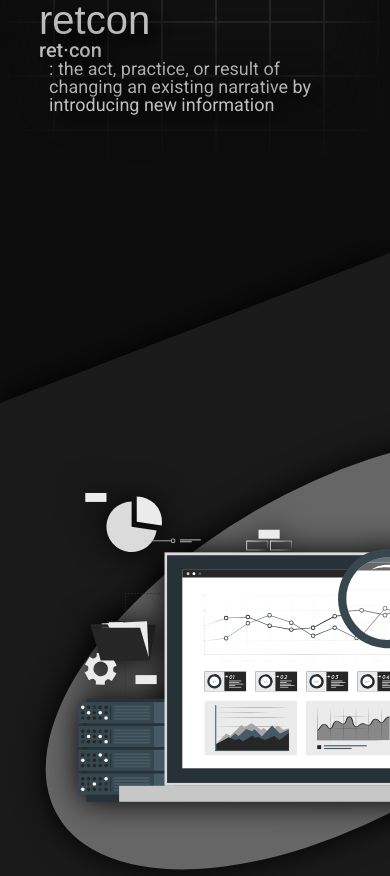
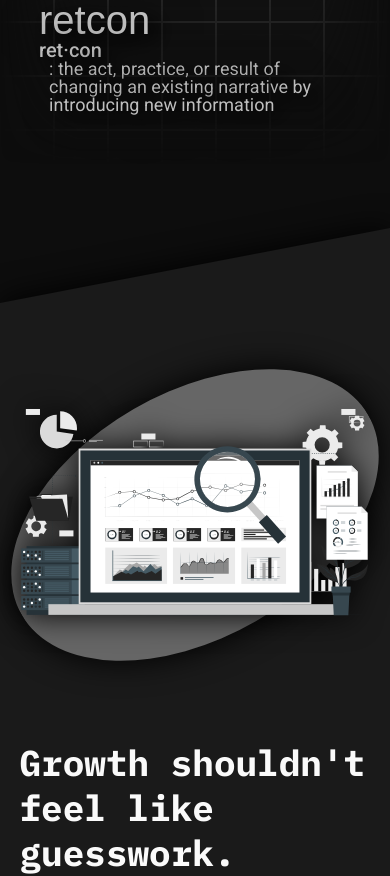
Before and after one commit to evan-baron/retcon-consulting, a Next.js app: page / in a window 390 px wide. Shown: the part 680-1556 px from the top of the page. Built offline with nearby package versions, Linux system fonts and the light colour scheme; a web font is replaced by a local one.

Commit message:
mobile responsive for phone vertical done

```diff
--- a/src/app/components/background/BackgroundEffect.tsx
+++ b/src/app/components/background/BackgroundEffect.tsx
@@ -56,10 +56,12 @@ function BackgroundEffect() {
 			}, 1000);
 		};
 
+		// For desktop
 		const moveEffect = (event: MouseEvent) => {
 			showEffect(event.clientX, event.clientY);
 		};
 
+		// For touch devices
 		const touchEffect = (event: TouchEvent) => {
 			if (event.touches.length > 0) {
 				const touch = event.touches[0];
--- a/src/app/components/contact/Contact.tsx
+++ b/src/app/components/contact/Contact.tsx
@@ -181,8 +181,8 @@ function Contact({ id }: { id: string }) {
 
 						<fieldset className={styles['services-wrapper']}>
 							<legend className={styles.h3}>
-								Service(s) Needed{' '}
-								<span className={styles.required}>(Choose at least one)</span>
+								Service(s) Needed:{' '}
+								<span className={styles.required}>(Select at least one)</span>
 							</legend>
 							<div id='services' className={styles['services-checkboxes']}>
 								<label>
@@ -239,7 +239,8 @@ function Contact({ id }: { id: string }) {
 
 						<div className={styles['message-wrapper']}>
 							<label htmlFor='message'>
-								Message: <span className={styles.required}>(Required)</span>
+								Add a brief description:{' '}
+								<span className={styles.required}>(Required)</span>
 							</label>
 							<textarea
 								id='message'
--- a/src/app/components/contact/contact.module.scss
+++ b/src/app/components/contact/contact.module.scss
@@ -17,12 +17,22 @@
 		gap: 3rem;
 		z-index: 5;
 
+		@media screen and (max-width: 500px) {
+			padding: 0 1rem;
+			margin-top: 2rem;
+		}
+
 		.h2 {
 			font-size: 4rem;
 			text-shadow: 0.5rem 0.5rem 1rem black, 0.5rem 0.5rem 2rem black,
 				0.5rem 0.5rem 3rem black;
 			padding-top: 2rem;
 			color: var(--gray1);
+
+			@media screen and (max-width: 500px) {
+				font-size: 2.5rem;
+				padding-top: 0;
+			}
 		}
 
 		label,
@@ -30,6 +40,10 @@
 			font-size: 1.5rem;
 			font-weight: 500;
 			color: var(--gray1);
+
+			@media screen and (max-width: 500px) {
+				font-size: 1.125rem;
+			}
 		}
 
 		.h3 {
@@ -40,6 +54,10 @@
 			font-size: 2.5rem;
 			margin-bottom: 0.5rem;
 			color: var(--gray1);
+
+			@media screen and (max-width: 500px) {
+				font-size: 1.5rem;
+			}
 		}
 
 		.contact-form {
@@ -53,13 +71,27 @@
 			border-radius: 0.5rem;
 			box-shadow: 0.5rem 0.5rem 1rem black;
 
+			@media screen and (max-width: 500px) {
+				padding: 0.75rem 1rem;
+			}
+
 			.required {
 				font-size: 1.125rem;
+
+				@media screen and (max-width: 500px) {
+					font-size: 0.875rem;
+				}
 			}
 
 			.names-wrapper {
 				display: flex;
 				gap: 2rem;
+
+				@media screen and (max-width: 500px) {
+					flex-direction: column;
+					gap: 1rem;
+					margin-bottom: 1rem;
+				}
 
 				.name-input {
 					flex: 1;
@@ -84,12 +116,23 @@
 				display: flex;
 				gap: 2rem;
 
+				@media screen and (max-width: 500px) {
+					flex-direction: column;
+					gap: 1rem;
+					margin-bottom: 1rem;
+				}
+
 				.communication-input {
 					width: 50%;
 					display: flex;
 					flex-direction: column;
 					gap: 0.5rem;
 					margin-bottom: 1rem;
+
+					@media screen and (max-width: 500px) {
+						width: 100%;
+						margin-bottom: 0;
+					}
 
 					input {
 						border: 2px solid var(--gray5);
@@ -120,6 +163,10 @@
 						color: var(--main-gray);
 						display: flex;
 						align-items: center;
+
+						@media screen and (max-width: 500px) {
+							font-size: 1rem;
+						}
 					}
 
 					input[type='checkbox'] {
@@ -133,6 +180,13 @@
 						&:checked {
 							accent-color: var(--main-teal);
 						}
+					}
+				}
+
+				.required {
+					@media screen and (max-width: 500px) {
+						margin-top: 0.25rem;
+						display: block;
 					}
 				}
 			}
--- a/src/app/components/footer/Footer.tsx
+++ b/src/app/components/footer/Footer.tsx
@@ -6,21 +6,38 @@ import React from 'react';
 // Styles imports
 import styles from './footer.module.scss';
 
+// Context
+import { useAppContext } from '@/app/context/AppContext';
+
 // MUI icons
 import { LinkedIn, Instagram, Facebook, Twitter } from '@mui/icons-material';
 
 function Footer() {
+	const { isTouchDevice, windowWidth } = useAppContext();
+
 	return (
 		<div className={styles['footer-wrapper']}>
+			{(!windowWidth || windowWidth <= 500) && (
+				<a
+					href='#'
+					className={`${styles['to-top']} ${
+						isTouchDevice && styles['hover-enabled']
+					}`}
+				>
+					&uarr; To the top &uarr;
+				</a>
+			)}
 			<div className={styles.footer}>
 				<div className={styles['footer-content']}>
 					<span>
 						&copy; {new Date().getFullYear()} Retcon Consulting. All rights
 						reserved.
 					</span>
-					<a href='#' className={styles['to-top']}>
-						&uarr; To the top &uarr;
-					</a>
+					{windowWidth && windowWidth > 500 && (
+						<a href='#' className={styles['to-top']}>
+							&uarr; To the top &uarr;
+						</a>
+					)}
 					<div className={styles['social-icons']}>
 						<LinkedIn className={styles.icon} />
 						<Twitter className={styles.icon} />
--- a/src/app/components/footer/footer.module.scss
+++ b/src/app/components/footer/footer.module.scss
@@ -6,6 +6,13 @@
 	padding: 0 2rem;
 
 	user-select: none;
+
+	@media screen and (max-width: 500px) {
+		height: auto;
+		flex-direction: column;
+		gap: 1rem;
+		align-items: center;
+	}
 
 	.footer {
 		width: 100%;
@@ -19,6 +26,10 @@
 		gap: 3rem;
 		border-top: 2px solid var(--main-gray);
 
+		@media screen and (max-width: 500px) {
+			padding: 1rem 0;
+		}
+
 		.footer-content {
 			display: flex;
 			align-items: center;
@@ -28,9 +39,19 @@
 			gap: 2rem;
 			font-size: 1.125rem;
 
+			@media screen and (max-width: 500px) {
+				flex-direction: column;
+				gap: 1rem;
+				font-size: 1rem;
+				text-wrap: pretty;
+				text-align: center;
+			}
+
 			.to-top {
-				&:hover {
-					color: var(--gray1);
+				&.hover-enabled {
+					&:hover {
+						color: var(--gray1);
+					}
 				}
 			}
 
--- a/src/app/components/hamburger/Hamburger.tsx
+++ b/src/app/components/hamburger/Hamburger.tsx
@@ -25,6 +25,7 @@ function Hamburger() {
 					className={`${styles['hamburger-content']} ${
 						active ? styles.active : ''
 					}`}
+					onClick={() => setActive(false)}
 				>
 					<ul className={styles.menu}>
 						<li>
--- a/src/app/components/services/services.module.scss
+++ b/src/app/components/services/services.module.scss
@@ -24,6 +24,10 @@
 				0.5rem 0.5rem 3rem black;
 			padding-top: 2rem;
 			color: var(--gray1);
+
+			@media screen and (max-width: 500px) {
+				font-size: 2.5rem;
+			}
 		}
 
 		.services-tiles {
@@ -34,6 +38,11 @@
 			justify-content: center;
 			gap: 4rem;
 			margin-bottom: 4rem;
+
+			@media screen and (max-width: 500px) {
+				gap: 0.5rem;
+				margin-bottom: 2rem;
+			}
 		}
 	}
 }
--- a/src/app/components/summary/Summary.tsx
+++ b/src/app/components/summary/Summary.tsx
@@ -16,10 +16,11 @@ function Summary() {
 				aria-label="Summary of why you're here"
 			>
 				<div className={styles.content}>
+					<div className={styles['image-wrapper']}>
 						<div className={styles.wrapper}>
 							<div className={styles['image-background']}></div>
 						</div>
-					<div className={styles['image-wrapper']}>
+						<div className={styles.image}>
 							<Image
 								src='/data-extraction-cuate.svg'
 								alt='Illustration representing startup innovation, outreach improvement, and data-driven design and growth strategy'
@@ -28,6 +29,7 @@ function Summary() {
 								height={600}
 								priority={true}
 							/>
+						</div>
 					</div>
 					<div className={styles['text-wrapper']}>
 						<h2 className={styles['summary-highlight']}>
--- a/src/app/components/summary/summary.module.scss
+++ b/src/app/components/summary/summary.module.scss
@@ -8,11 +8,14 @@
 	filter: drop-shadow(0 0 1rem black);
 	user-select: none;
 
+	@media screen and (max-width: 500px) {
+		height: 1200px;
+	}
+
 	.summary {
 		width: 100%;
 		height: 800px;
 		position: relative;
-		// transform: translateY(-175px);
 
 		clip-path: polygon(0px 150px, 100% 0px, 100% 650px, 0px 800px);
 		background-color: var(--gray7);
@@ -24,12 +27,43 @@
 
 		z-index: 5;
 
+		@media screen and (max-width: 500px) {
+			height: 1200px;
+			padding-left: 0;
+			clip-path: polygon(0px 75px, 100% 0px, 100% 1125px, 0px 1200px);
+			height: 100%;
+		}
+
 		.content {
 			width: 100%;
 			max-width: 1800px;
 			display: flex;
 			align-items: center;
 			justify-content: space-between;
+
+			@media screen and (max-width: 500px) {
+				width: 90%;
+				flex-direction: column;
+				align-items: center;
+				justify-content: center;
+			}
+		}
+
+		.image-wrapper {
+			position: relative;
+			display: flex;
+			align-items: center;
+			justify-content: center;
+			width: 100%;
+			max-width: 550px;
+			height: 650px;
+
+			@media screen and (max-width: 500px) {
+				width: 100%;
+				max-width: 400px;
+				height: 400px;
+				top: -25px;
+			}
 		}
 
 		.wrapper {
@@ -40,18 +74,36 @@
 				display: flex;
 				align-items: center;
 				justify-content: center;
-				left: 25px;
 				width: 550px;
 				height: 650px;
 				clip-path: ellipse(30% 50% at 50% 50%);
 				transform: rotate(60deg);
 				background-color: var(--gray4);
+
+				@media screen and (max-width: 500px) {
+					width: 350px;
+					height: 400px;
+					clip-path: ellipse(35% 50% at 50% 50%);
+				}
 			}
 		}
 
-		.image-wrapper {
+		.image {
 			position: absolute;
 			filter: drop-shadow(0 0 1rem black);
+
+			@media screen and (max-width: 500px) {
+				display: flex;
+				align-items: center;
+				justify-content: center;
+			}
+
+			.data-image {
+				@media screen and (max-width: 500px) {
+					width: 400px;
+					height: 400px;
+				}
+			}
 		}
 
 		.text-wrapper {
@@ -62,12 +114,23 @@
 			right: 10%;
 			width: 575px;
 
+			@media screen and (max-width: 500px) {
+				right: 0;
+				width: 100%;
+				align-items: center;
+				justify-content: center;
+			}
+
 			.summary-highlight {
 				color: var(--gray1);
 				// color: var(--teal1);
 				font-weight: 700;
 				font-size: 2.5rem;
 				line-height: 1.25;
+
+				@media screen and (max-width: 500px) {
+					font-size: 2.25rem;
+				}
 			}
 
 			.summary-text {
@@ -76,6 +139,10 @@
 				font-weight: 400;
 				line-height: 1.5;
 				text-wrap: pretty;
+
+				@media screen and (max-width: 500px) {
+					font-size: 1.25rem;
+				}
 			}
 		}
 	}
--- a/src/app/page.tsx
+++ b/src/app/page.tsx
@@ -27,7 +27,6 @@ export default function Home() {
 					{/* <Process /> */}
 					{/* <About id='about' /> */}
 					{/* <section className={styles['previous-work']}>Previous Work</section> */}
-					<section id='contact' className={styles['contact-form']}></section>
 					<Footer />
 				</div>
 			</main>
```
Lines whose indentation alone changed are shown as unchanged.
